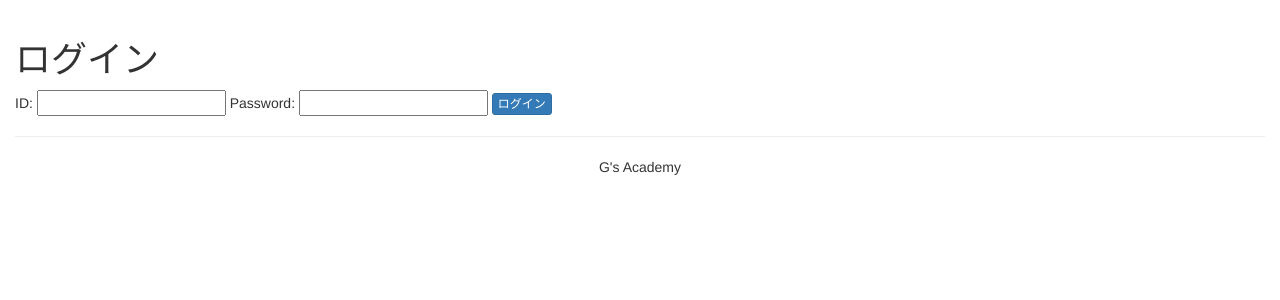
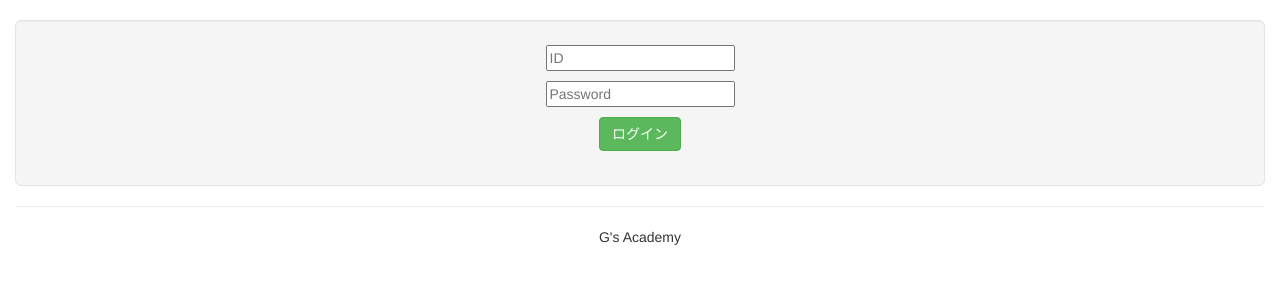
Before and after one commit to 29-takahashi/kadai, a PHP site: page /admin/login.php in a window 1280 px wide. Shown: the part 54-354 px from the top of the page. Run offline with PHP 8.4, Linux system fonts and the light colour scheme.

Commit message:
ログイン画面を整え。

```diff
--- a/6/admin/login.php
+++ b/6/admin/login.php
@@ -1,10 +1,11 @@
 <?php include("header.php"); ?>
 
-<h1>ログイン</h1>
-<form action="login_execute.php" method="post">
-	<p>ID: <input type="text" name="id" value="" />
-	Password: <input type="password" name="pw" value="" />
-	<input type="submit" value="ログイン" class="btn btn-primary btn-xs" /></p>
-</form>
+<div class="well well-lg text-center">
+	<form action="login_execute.php" method="post">
+		<p><input type="text" name="id" placeholder="ID" /></p>
+		<p><input type="password" name="pw" placeholder="Password" /></p>
+		<p><input type="submit" value="ログイン" class="btn btn-success" /></p>
+	</form>
+</div>
 
 <?php include("footer.php"); ?>
```
